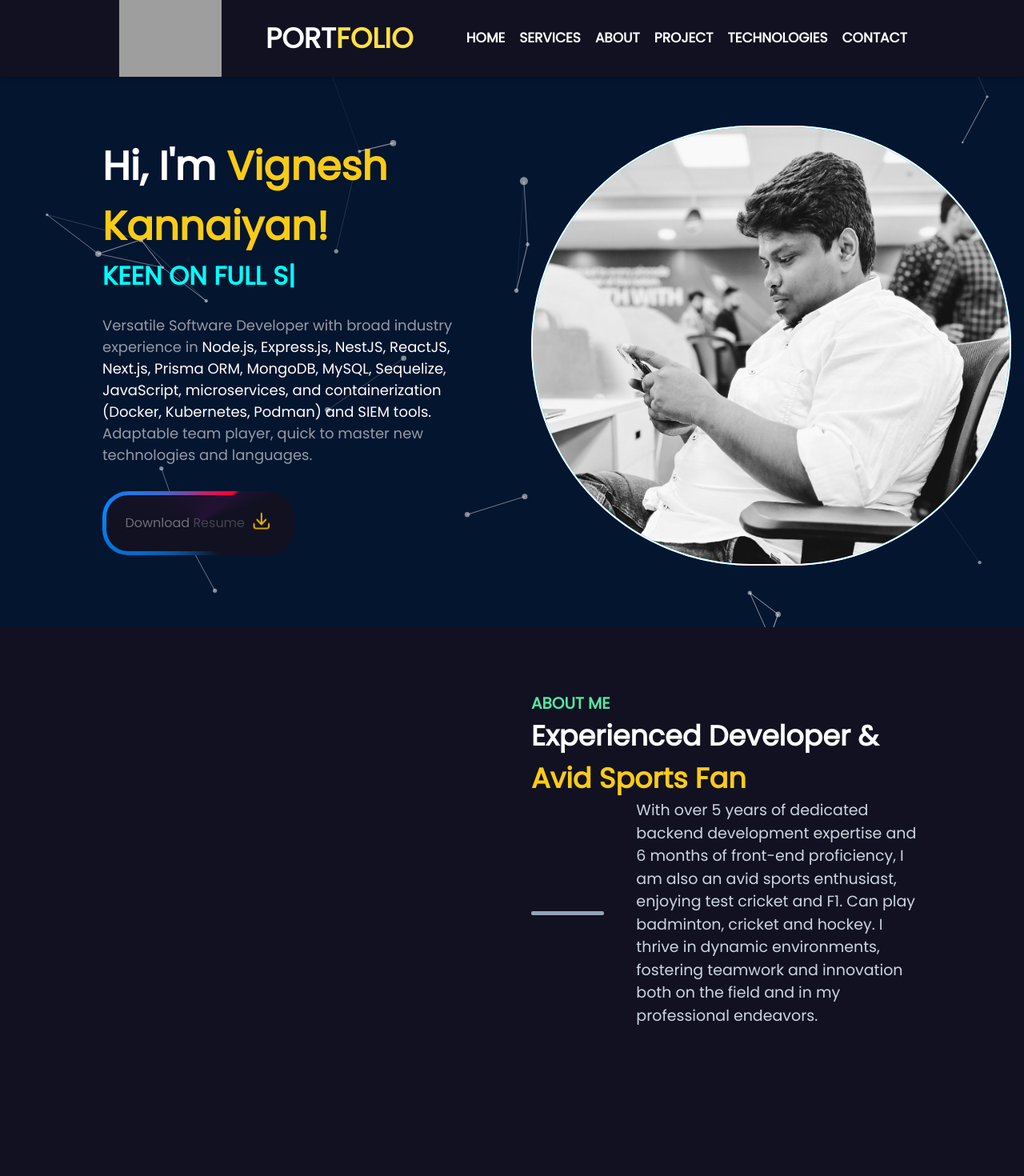
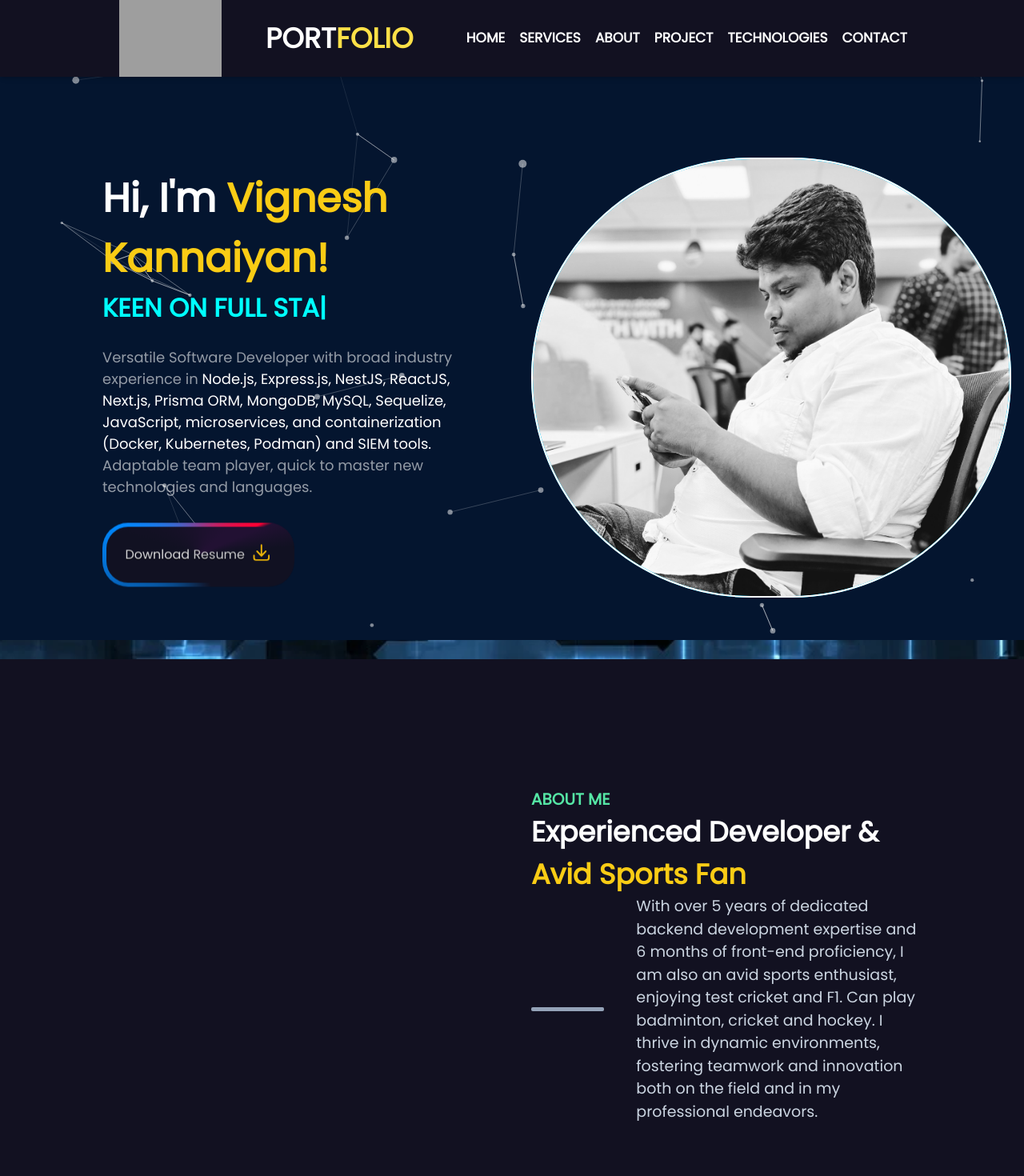
Before and after one commit to VigneshKannaiyan/Portfolio-2, a Next.js app: page / in a window 1280 px wide. Shown: the top 1470 px of the page at 80% size. Built offline with nearby package versions, Linux system fonts and the light colour scheme; grey boxes are pictures that could not be loaded.

Commit message:
height changes

```diff
--- a/components/About.tsx
+++ b/components/About.tsx
@@ -13,7 +13,7 @@ const About = () => {
   };
 
   return (
-    <div className="bg-[#121121] pb-[3rem] pt-[4rem] mt:pt-[8rem]" id="about">
+    <div className="bg-[#121121] pb-[3rem] pt-[4rem] md:pt-[9rem] mt:pt-[8rem]" id="about">
       <div className="grid grid-cols-1 md:grid-cols-2 w-[80%] mx-auto gap-[3rem] items-center">
         <div data-aos="fade-right">
           <div
--- a/components/Hero.tsx
+++ b/components/Hero.tsx
@@ -18,7 +18,7 @@ const Hero = () => {
 
   return (
     <div
-      className="relative h-[88vh] bg-[url('/images/banner.jpg')] mt-[10vh] bg-cover bg-center overflow-hidden"
+      className="relative h-[88vh] bg-[url('/images/banner.jpg')] mt-[15vh] bg-cover bg-center overflow-hidden"
       id="home"
     >
       <Particle />
--- a/styles/globals.css
+++ b/styles/globals.css
@@ -48,7 +48,7 @@
 
   .phone-div {
     width: 27%;
-    height: 137%;
+    height: 100%;
     display: flex;
     align-items: center;
     justify-content: center;
```
